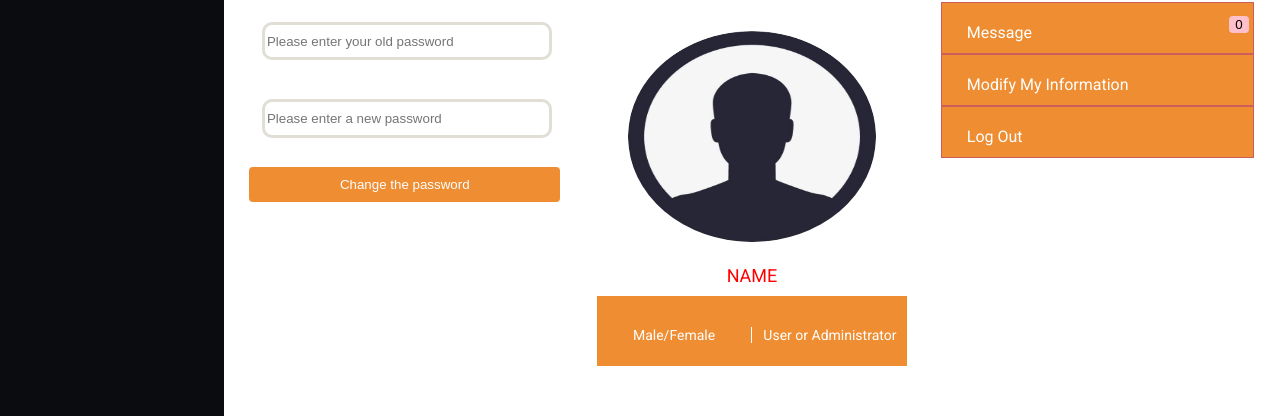
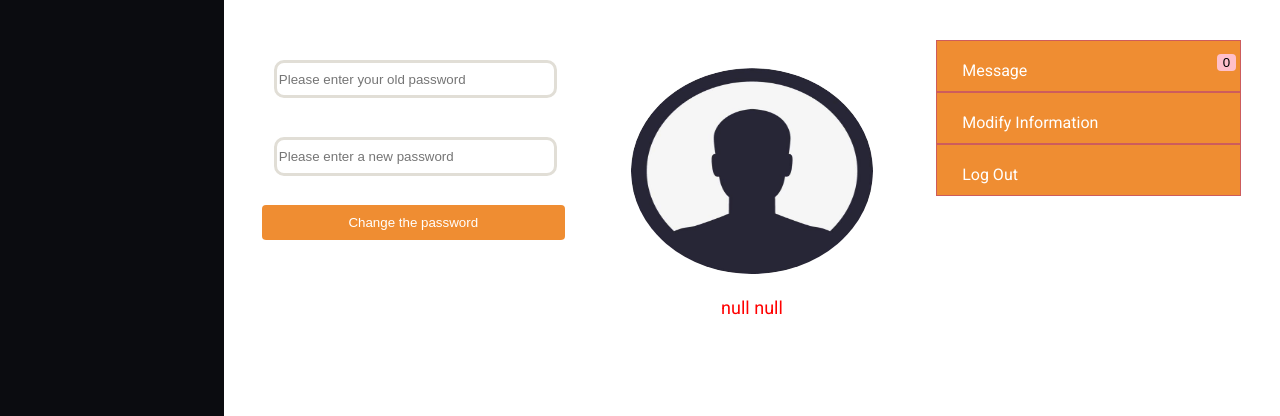
Before and after one commit to SWEN90016-T02-02/voucher_app, a React (Create React App) app: page /profile in a window 1280 px wide. Shown: the part 270-686 px from the top of the page. Built offline with nearby package versions, Linux system fonts and the light colour scheme.

Commit message:
Minor changes on Profile page
To make it consistent

```diff
--- a/src/pages/profile.js
+++ b/src/pages/profile.js
@@ -9,6 +9,8 @@ class Profile extends Component{
         this.state = {
             password:'',
             new_password:'',
+            fullname:window.localStorage.getItem("fn") + " " + window.localStorage.getItem("ln"),
+
         }
 
         this.changeOldPassword = this.changeOldPassword.bind(this)
@@ -47,6 +49,11 @@ class Profile extends Component{
         window.localStorage.setItem("password", this.state.new_password)
     }
 
+    clearStorage = ()=>{
+        window.localStorage.clear()
+        window.location = "/"
+    }
+
 
 
 
@@ -63,11 +70,8 @@ class Profile extends Component{
                 </div>
                 <div class="two" id="profile">
                     <div class="two1" id="profile"><img  id="profile" src={photo}/> </div>
-                    <div class="text1" id="profile">NAME</div>
-                    <div class="two2" id="profile">
-                        <div class="two2-one" id="profile">Male/Female</div>
-                        <div>User or Administrator</div>
-                    </div>
+                    <div class="text1" id="profile">{this.state.fullname}</div>
+
                 </div>
                 <div class="three" id="profile">
                     <div class="three1" id="profile">
@@ -77,9 +81,9 @@ class Profile extends Component{
                     </div>
                     <div class="three1" id="profile">
                         <span class="three-image3" id="profile"> </span>
-                        <span>Modify My Information</span>
+                        <span>Modify Information</span>
                     </div>
-                    <div class="three1" id="profile">
+                    <div class="three1" id="profile" onClick={this.clearStorage}>
                         <span class="three-image4" id="profile"> </span>
                         <span>Log Out</span>
                     </div>
```
